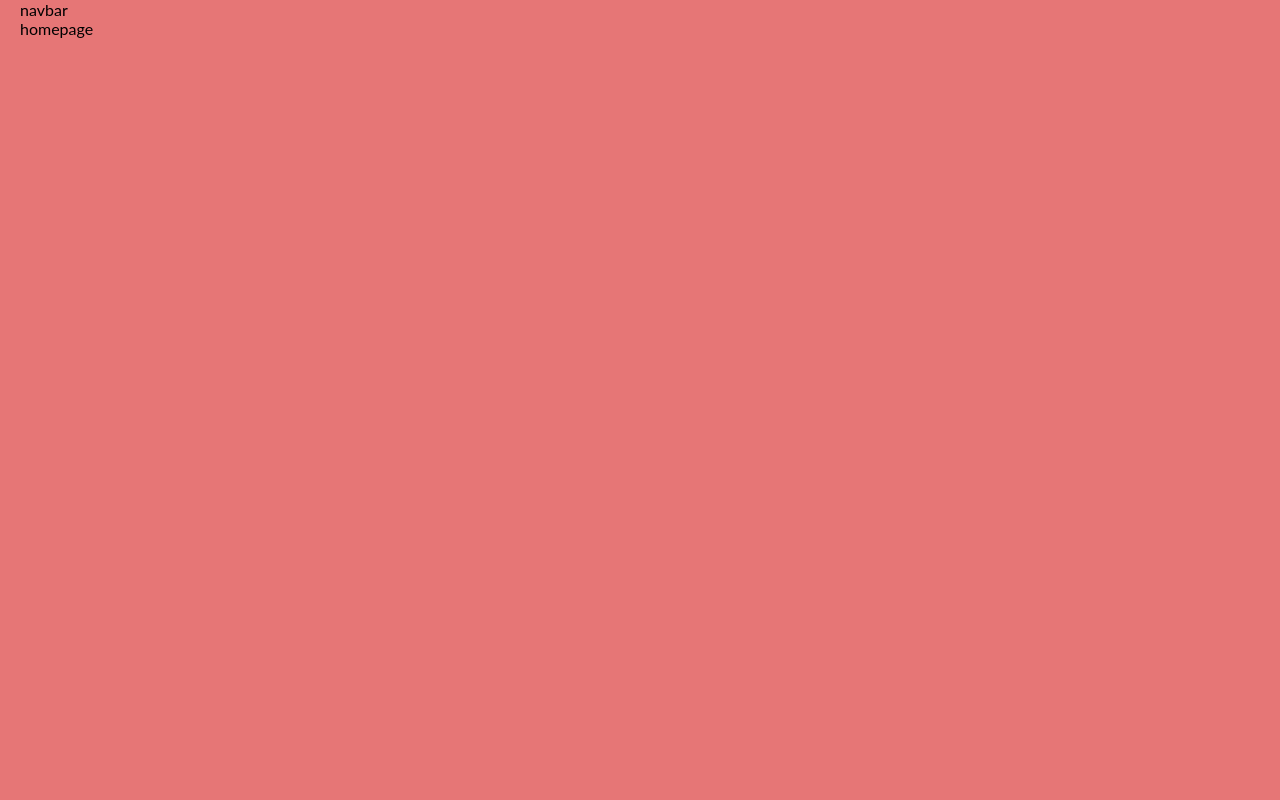
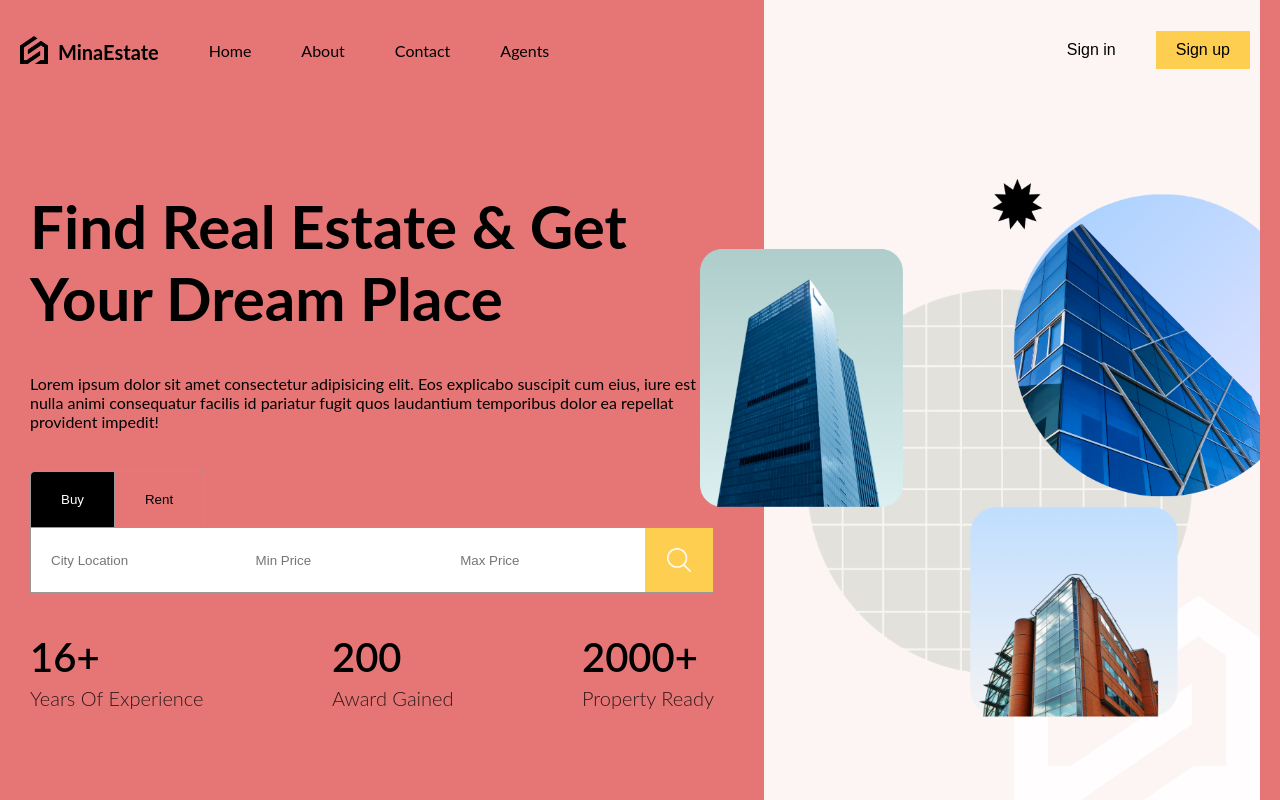
Before and after one commit to MohamedBerbouchi/real-estate-app, a React (Vite) app in the folder client/: page / in a window 1280 px wide. Built offline with nearby package versions, Linux system fonts and the light colour scheme.

Commit message:
add home page

```diff
--- /dev/null
+++ b/client/src/components/filter/filter.jsx
@@ -0,0 +1,28 @@
+import React, { useState } from 'react'
+import './filter.scss'
+function Filter() {
+    const [query, setQuery] = useState({
+        type: 'buy',
+         location: '',
+         minPrice: 0,
+         MaxPrice: 0,
+    })
+  return (
+    <div className='filter'>
+        <div className="type">
+            <button className={query.type === 'buy' ? 'active' : ''} onClick={()=> setQuery(prev=>( {...prev, type:'buy'}))}>Buy</button>
+            <button className={query.type === 'rent' ? 'active' : ''}   onClick={()=> setQuery(prev=>( {...prev, type:'rent'}))}>Rent</button>
+        </div>
+        <form>
+            <input type="text" placeholder='City Location' />
+            <input type="number" min={0} max={1000000} placeholder='Min Price' />
+            <input type="number" min={0} max={1000000} placeholder='Max Price' />
+            <button>
+                <img src="/search.png" alt="" />
+            </button>
+
+        </form>
+    </div>
+  )
+}
+export default Filter
--- /dev/null
+++ b/client/src/components/filter/filter.scss
@@ -0,0 +1,52 @@
+.filter{
+    display: flex;
+    flex-direction: column;
+    gap: 0;
+    .type{
+        display: flex;
+        button{
+            display: flex;
+            align-items: center;
+            justify-content: center;
+            padding: 20px 30px;
+            border: 1px solid #999;
+            border-bottom: none;
+            background: transparent;
+            cursor: pointer;
+            &.active{
+                background-color: black;
+                color: white;
+            }
+            &:first-child{
+                border-right: none;
+                border-top-left-radius: 5px;
+            }
+            &:last-child{
+                border-top-right-radius: 5px;
+            }
+        }
+    }
+    form{
+        display: flex;
+        border: 1px solid #999;
+        input{
+            padding: 20px;
+            border: none;
+            width: 30%;
+        }
+        button{
+            display: flex;
+            align-items: center;
+            justify-content: center;
+            padding: 20px;
+            flex:1;
+            border: none;
+            background-color: var(--yellow);
+            cursor: pointer;
+            img{
+                width: 24px;
+                height: 24px;
+            }
+        }
+    }
+}
--- a/client/src/components/navbar/nav.jsx
+++ b/client/src/components/navbar/nav.jsx
@@ -1,9 +1,31 @@
 import React from 'react'
+import { Link } from 'react-router-dom'
 import './nav.scss'
 function Navbar() {
   return (
     <nav>
-      navbar
+      <div className="left">
+          <div className="logo link">
+            <img src="/logo.png" alt="" />
+            <span>MinaEstate</span>
+          </div>
+          <Link to='/'  className='link'>
+            Home
+          </Link>
+          <Link to='/' className='link'>
+            About
+          </Link>
+          <Link to='/' className='link'>
+            Contact
+          </Link>
+          <Link to='/' className='link'>
+            Agents
+          </Link>
+      </div>
+      <div className="right">
+          <button>Sign in</button>
+          <button>Sign up</button>
+      </div>
     </nav>
   )
 }
--- a/client/src/components/navbar/nav.scss
+++ b/client/src/components/navbar/nav.scss
@@ -0,0 +1,56 @@
+nav{
+    width: 100%;
+    height: 100px;
+    display: flex;
+    align-items: center;
+    .left{
+        height: 100%;
+        flex:3;
+        display: flex;
+        align-items: center;
+        gap: 50px;
+        .logo{
+            display: flex;
+            gap: 10px;
+            cursor: pointer;
+            font-size: 20px;
+            font-weight: bold;
+            text-transform: capitalize;
+            span{
+                align-self: flex-end;
+            }
+            img{
+                width: 28px;
+                height: 28px;
+            }
+        }
+        .link{
+            transition: transform 0.3s ease;
+            &:hover{
+                transform: scale(1.01);
+            }
+        }
+
+    }
+    .right{
+        height: 100%;
+        flex:2;
+        background-color: var(--light-yellow);
+        display: flex;
+        justify-content: flex-end;
+        align-items: center;
+        gap: 20px;
+        button{
+            font-size: 16px;
+            border: none;
+            padding: 10px 20px;
+            background-color: transparent;
+            cursor: pointer;
+            &:last-child{
+            background-color: var(--yellow);
+            margin-right: 10px;
+
+            }
+        }
+    }
+}
--- a/client/src/index.scss
+++ b/client/src/index.scss
@@ -8,7 +8,10 @@ html, body{
     width: 100%;
     height: 100%;
 }
-
+:root{
+    --yellow: #fece51;
+    --light-yellow: #fcf5f3;
+}
 a{
     color: inherit;
     text-decoration: none;
--- a/client/src/layout.scss
+++ b/client/src/layout.scss
@@ -9,6 +9,9 @@
     margin-left: auto;
     margin-right: auto;
 
+    .content{
+        height: calc(100vh - 100px);
+    }
     @include lg {
         background-color: rgb(230, 118, 118);
         max-width: 1280px;
--- a/client/src/pages/home/homepage.jsx
+++ b/client/src/pages/home/homepage.jsx
@@ -1,11 +1,57 @@
-import React from 'react'
-import './homepage.scss'
+import React from "react";
+import Filter from "../../components/filter/filter";
+import "./homepage.scss";
 function Homepage() {
   return (
-    <div>
-        homepage
+    <div className="home">
+      <div className="left">
+        <div className="wrapper">
+          <h1>Find Real Estate & Get Your Dream Place</h1>
+          <p>
+            Lorem ipsum dolor sit amet consectetur adipisicing elit. Eos
+            explicabo suscipit cum eius, iure est nulla animi consequatur
+            facilis id pariatur fugit quos laudantium temporibus dolor ea
+            repellat provident impedit!
+          </p>
+
+          <div className="filter">
+            <Filter />
+          </div>
+          <div className="boxes">
+            <div className="box">
+              <h3>
+              16+
+              </h3>
+              <span>
+                Years of Experience
+              </span>
+            </div>
+            <div className="box">
+              <h3>
+              200
+              </h3>
+              <span>
+              Award Gained
+
+              </span>
+            </div>
+            <div className="box">
+              <h3>
+              2000+
+              </h3>
+              <span>
+              Property Ready
+
+              </span>
+            </div>
+          </div>
+        </div>
+      </div>
+      <div className="right">
+        <img src="/bg.png" alt="" />
+      </div>
     </div>
-  )
+  );
 }
 
-export default Homepage
+export default Homepage;
--- a/client/src/pages/home/homepage.scss
+++ b/client/src/pages/home/homepage.scss
@@ -0,0 +1,53 @@
+.home {
+  height: 100%;
+  width: 100%;
+  display: flex;
+
+  .left {
+    flex: 3;
+    height: 100%;
+    .wrapper {
+      padding: 10px;
+      padding-right: 50px;
+      height: 100%;
+      display: flex;
+      flex-direction: column;
+      justify-content: center;
+      gap: 40px;
+      h1 {
+        font-size: 60px;
+        text-transform: capitalize;
+      }
+      .boxes {
+        width: 100%;
+        display: flex;
+        justify-content: space-between;
+        .box {
+          display: flex;
+          flex-direction: column;
+          gap: 5px;
+          h3 {
+            font-size: 40px;
+            font-weight: 600;
+          }
+          span {
+            font-size: 20px;
+            font-weight: 300 !important;
+            text-transform: capitalize;
+            color: rgb(0, 0, 0, .8);
+          }
+        }
+      }
+    }
+  }
+  .right {
+    flex: 2;
+    height: 100%;
+    background-color: var(--light-yellow);
+    display: flex;
+    justify-content: flex-end;
+    img{
+        width: 115%;
+    }
+  }
+}
```
